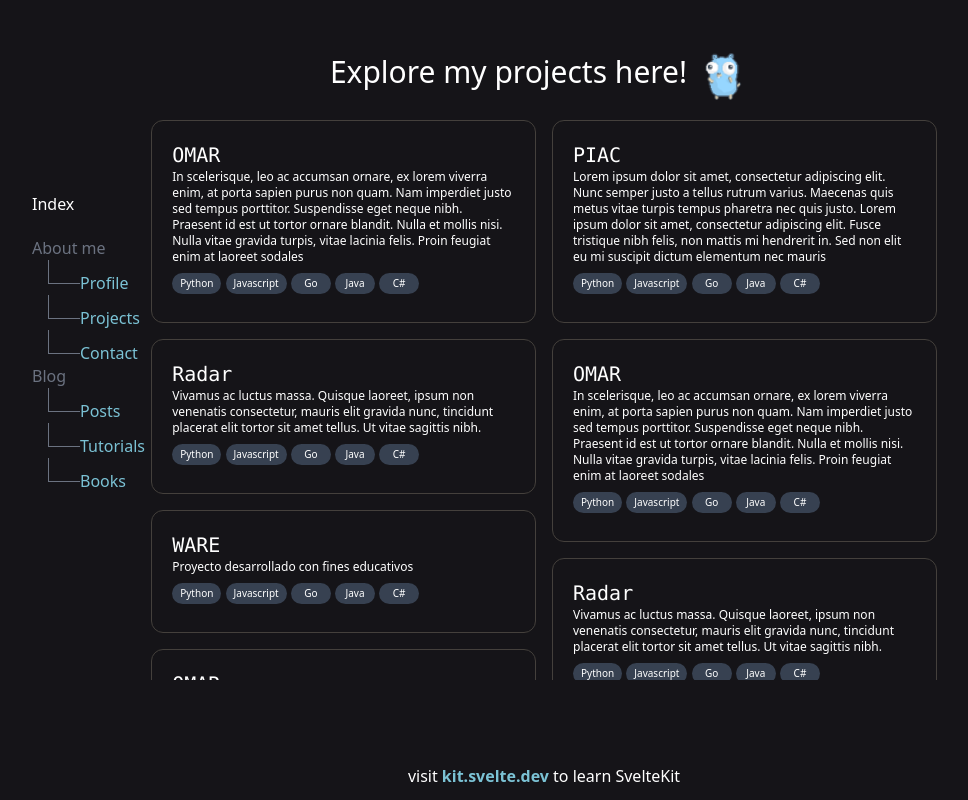
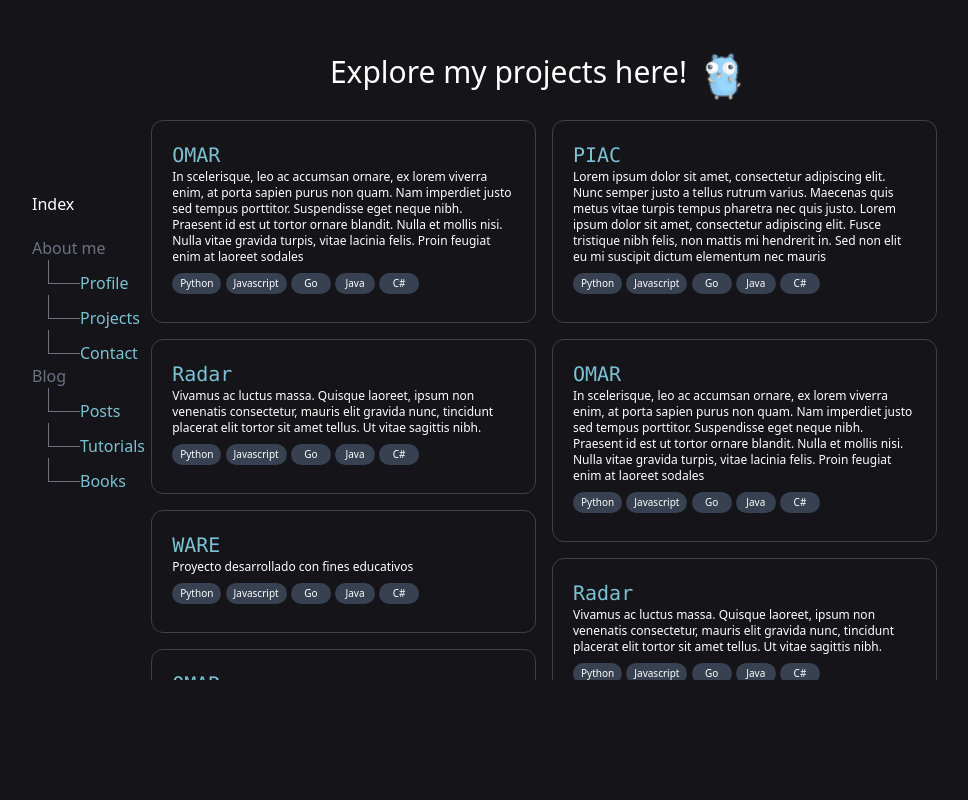
Before and after one commit to pelusa-v/portfolio-jp-ui, a SvelteKit app: page /projects in a window 1280 px wide. Shown: the whole page, without its empty margins (96-1064 px from the left). Built offline with nearby package versions, Linux system fonts and the light colour scheme.

Commit message:
projects redirect added

```diff
--- a/src/routes/+layout.svelte
+++ b/src/routes/+layout.svelte
@@ -15,9 +15,9 @@
 		<slot />
 	</main>
 
-	<footer>
+	<!-- <footer>
 		<p>visit <a href="https://kit.svelte.dev">kit.svelte.dev</a> to learn SvelteKit</p>
-	</footer>
+	</footer> -->
 </div>
 
 <style lang="postcss">
--- a/src/routes/Project.svelte
+++ b/src/routes/Project.svelte
@@ -1,12 +1,13 @@
-<script>
-    export let name = "";
-    export let description = "";
+<script lang="ts">
+    export let name : string;
+    export let projectPath : string;
+    export let description : string;
     import Tag from './Tag.svelte';
 </script>
 
 <div class="rounded-xl bg-transparent p-5 mt-0 mx-1 mb-4 border border-stone-700 project-container">
     <div>
-        <span class="text-xl font-mono">{name}</span>
+        <a class="text-xl font-mono" href={projectPath}>{name}</a>
         <div class="description-container">
             <p class="text-xs break-words">
                 {description}
--- a/src/routes/projects/+page.svelte
+++ b/src/routes/projects/+page.svelte
@@ -17,34 +17,34 @@
     <div class="projects-container overflow-y-scroll scrollbar">
         <div class="lg:columns-2 md:columns-2 columns-1 gap-2 ">
             <div class="break-inside-avoid-column">
-                <Project description={desc4} name="OMAR"></Project>
+                <Project description={desc4} name="OMAR" projectPath="/OMAR"></Project>
             </div>
             <div class="break-inside-avoid-column">
-                <Project description={desc3} name="Radar"></Project>
+                <Project description={desc3} name="Radar" projectPath="/Radar"></Project>
             </div>
             <div class="break-inside-avoid-column">
-                <Project description={desc2} name="WARE"></Project>
+                <Project description={desc2} name="WARE" projectPath="/WARE"></Project>
             </div>
             <div class="break-inside-avoid-column">
-                <Project description={desc4} name="OMAR"></Project>
+                <Project description={desc4} name="OMAR" projectPath="/OMAR"></Project>
             </div>
             <div class="break-inside-avoid-column">
-                <Project description={desc3} name="Radar"></Project>
+                <Project description={desc3} name="Radar" projectPath="/Radar"></Project>
             </div>
             <div class="break-inside-avoid-column">
-                <Project description={desc1} name="PIAC"></Project>
+                <Project description={desc1} name="PIAC" projectPath="/PIAC"></Project>
             </div>
             <div class="break-inside-avoid-column">
-                <Project description={desc4} name="OMAR"></Project>
+                <Project description={desc4} name="OMAR" projectPath="/OMAR"></Project>
             </div>
             <div class="break-inside-avoid-column">
-                <Project description={desc3} name="Radar"></Project>
+                <Project description={desc3} name="Radar" projectPath="/Radar"></Project>
             </div>
             <div class="break-inside-avoid-column">
-                <Project description={desc2} name="WARE"></Project>
+                <Project description={desc2} name="WARE" projectPath="/WARE"></Project>
             </div>
             <div class="break-inside-avoid-column">
-                <Project description={desc1} name="PIAC"></Project>
+                <Project description={desc1} name="PIAC" projectPath="/PIAC"></Project>
             </div>
         </div>
     </div>
```
